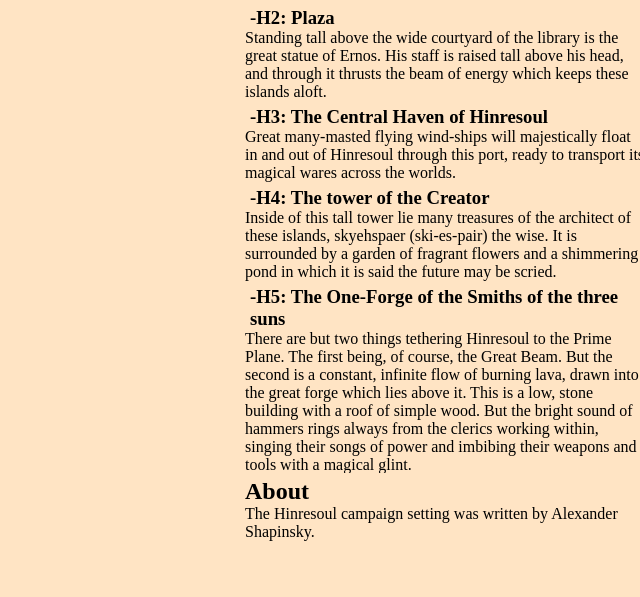
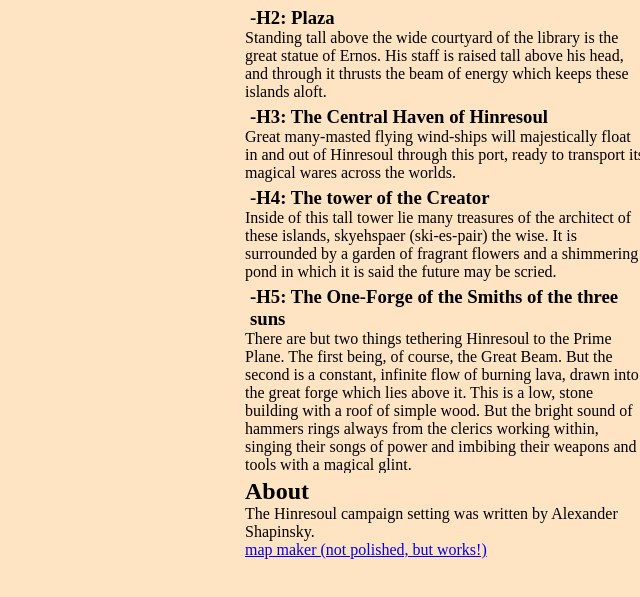
Before and after one commit to skies-shaper/D-D-site, a plain HTML site: page home.html in a window 1280 px wide. Shown: the part 2805-3402 px from the top of the page, without its empty margins (640-1280 px from the left). Drawn offline with Linux system fonts and the light colour scheme; a web font is replaced by a local one.

Commit message:
added link to map thing on homepage

```diff
--- a/home.html
+++ b/home.html
@@ -306,6 +306,7 @@
 <div class="content" id="content-about">
     <h2>About</h2>
     <p>The Hinresoul campaign setting was written by Alexander Shapinsky.</p>
+    <a href="map maker.html">map maker (not polished, but works!)</a>
 </div>
 
 
```
